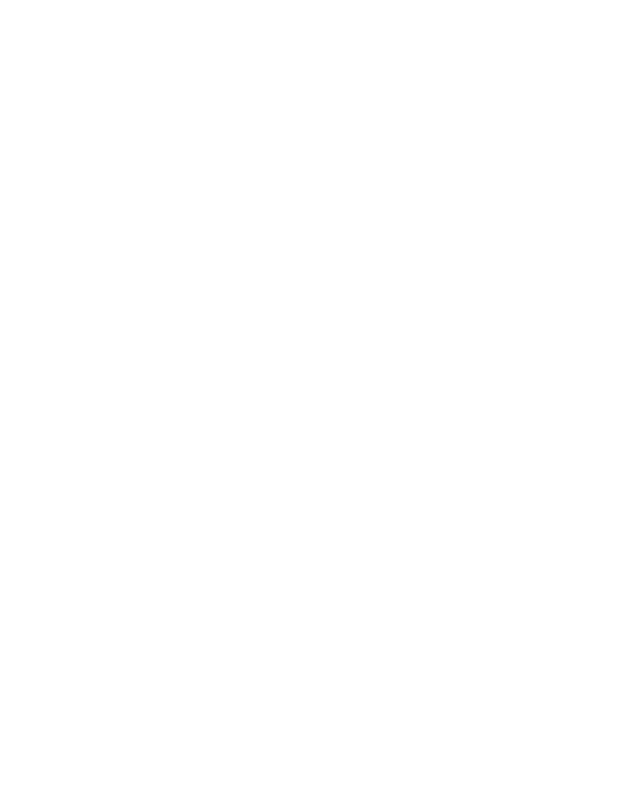
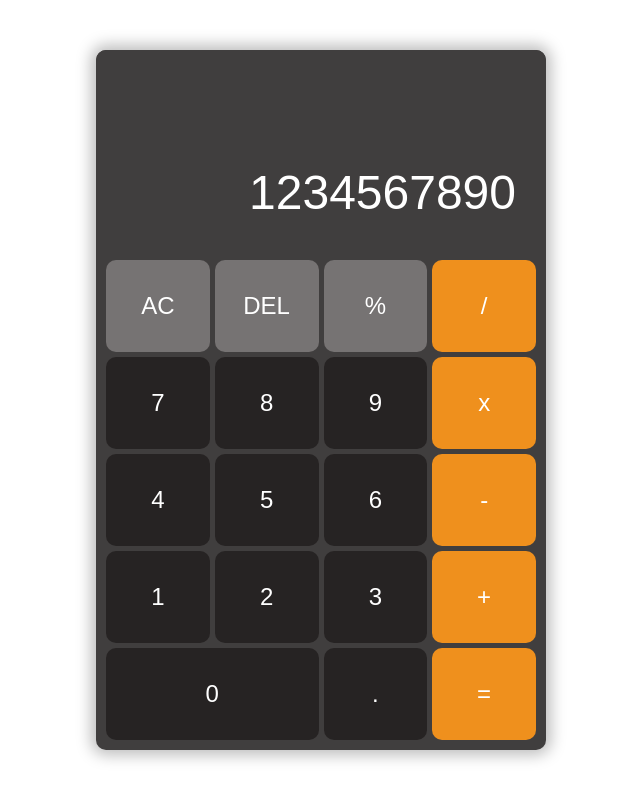
Before and after one commit to fugarino/calculator, a plain HTML site: page index.html in a window 1280 px wide. Shown: the whole page, without its empty margins (319-959 px from the left). Drawn offline with Linux system fonts and the light colour scheme.

Commit message:
html css

```diff
--- a/index.html
+++ b/index.html
@@ -8,6 +8,35 @@
     <title>Document</title>
   </head>
   <body>
+    <!-- Calculator -->
+    <div class="calculator">
+      <!-- Display -->
+      <div class="display">
+        <div class="output">1234567890</div>
+      </div>
+      <!-- Buttons -->
+      <div class="buttons">
+        <button class="ac">AC</button>
+        <button class="del">DEL</button>
+        <button class="modulus">%</button>
+        <button class="divide">/</button>
+        <button class="number" value="7">7</button>
+        <button class="number" value="8">8</button>
+        <button class="number" value="9">9</button>
+        <button class="multiply">x</button>
+        <button class="number" value="4">4</button>
+        <button class="number" value="5">5</button>
+        <button class="number" value="6">6</button>
+        <button class="subtract">-</button>
+        <button class="number" value="1">1</button>
+        <button class="number" value="2">2</button>
+        <button class="number" value="3">3</button>
+        <button class="add">+</button>
+        <button class="number span-two">0</button>
+        <button class="dot">.</button>
+        <button class="equals">=</button>
+      </div>
+    </div>
     <!-- Script -->
     <script src="./app.js"></script>
   </body>
--- a/styles.css
+++ b/styles.css
@@ -0,0 +1,89 @@
+* {
+  padding: 0;
+  margin: 0;
+  box-sizing: border-box;
+}
+
+body {
+  height: 100vh;
+  display: flex;
+  align-items: center;
+  justify-content: center;
+  font-family: sans-serif;
+}
+
+/* Calculator */
+
+.calculator {
+  height: 700px;
+  width: 450px;
+  border-radius: 10px;
+  box-shadow: 0 0 15px 5px rgb(189, 189, 189);
+  overflow: hidden;
+  background: rgb(64, 62, 62);
+}
+
+/* Display */
+
+.display {
+  height: 200px;
+  background: rgb(64, 62, 62);
+  position: relative;
+}
+
+.output {
+  font-size: 3rem;
+  position: absolute;
+  bottom: 30px;
+  right: 30px;
+  color: #fff;
+}
+
+/* Buttons */
+
+.buttons {
+  height: 480px;
+  display: grid;
+  grid-gap: 5px;
+  grid-template-columns: repeat(4, 1fr);
+  margin: 10px;
+}
+
+.buttons > button {
+  font-size: 1.5rem;
+  border: none;
+  border-radius: 10px;
+  cursor: pointer;
+  color: #fff;
+}
+
+.buttons > button:active {
+  transform: translateY(1px);
+}
+
+.buttons > button:hover {
+  opacity: 0.75;
+}
+
+.ac,
+.del,
+.modulus {
+  background: rgb(118, 115, 115);
+}
+
+.number,
+.dot {
+  background: rgb(38, 35, 35);
+}
+
+.divide,
+.multiply,
+.subtract,
+.add,
+.equals {
+  background: rgb(239, 144, 29);
+}
+
+.span-two {
+  grid-column: span 2;
+}
```
